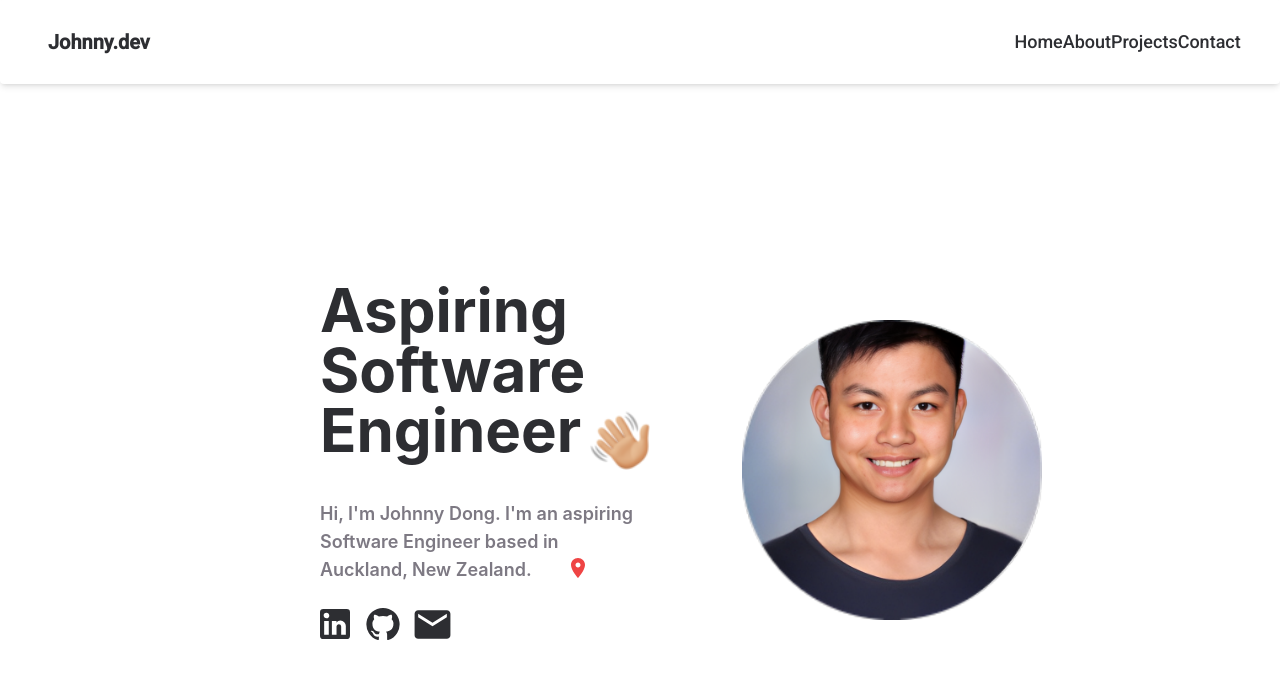
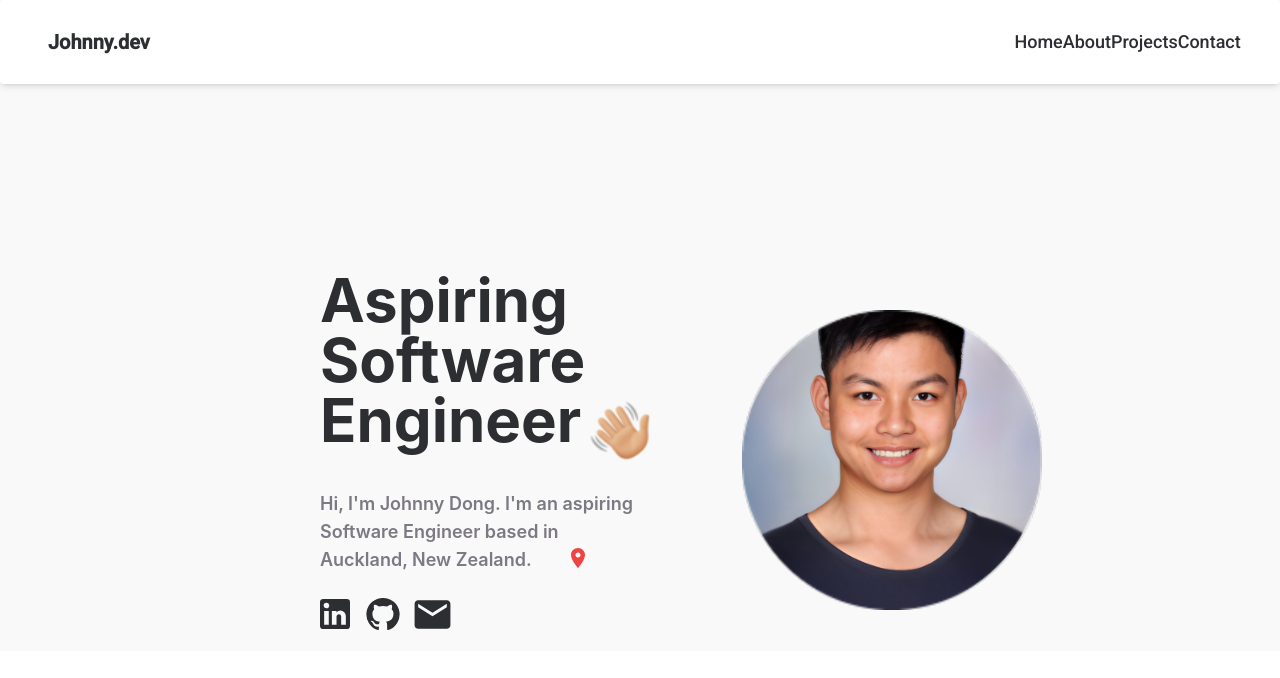
Before and after one commit to imjohnnyy/johnny-dong-portfolio-2023, a React (Create React App) app: page / in a window 1280 px wide. Shown: the top 678 px of the page. Built offline with nearby package versions, Linux system fonts and the light colour scheme.

Commit message:
adjusted background color for home page

```diff
--- a/src/App.css
+++ b/src/App.css
@@ -2,37 +2,7 @@
   text-align: center;
 }
 
-.App-logo {
-  height: 40vmin;
-  pointer-events: none;
+body {
+  padding: 0;
+  margin: 0;
 }
-
-@media (prefers-reduced-motion: no-preference) {
-  .App-logo {
-    animation: App-logo-spin infinite 20s linear;
-  }
-}
-
-.App-header {
-  background-color: #282c34;
-  min-height: 100vh;
-  display: flex;
-  flex-direction: column;
-  align-items: center;
-  justify-content: center;
-  font-size: calc(10px + 2vmin);
-  color: white;
-}
-
-.App-link {
-  color: #61dafb;
-}
-
-@keyframes App-logo-spin {
-  from {
-    transform: rotate(0deg);
-  }
-  to {
-    transform: rotate(360deg);
-  }
-}
--- a/src/pages/Home.js
+++ b/src/pages/Home.js
@@ -8,7 +8,8 @@ import EmailIcon from "@mui/icons-material/Email";
 const Home = () => {
 
   return (
-    <div className={`mx-auto w-3/6 items-center justify-center mt-[280px]`}>
+    <div className={"bg-lightergray w-auto flex"}>
+      <div className={`mx-auto w-3/6 items-center justify-center mt-[110px]`}>
         <div className={"w-3/5 flex item-start mt-40 font-bold text-gray"}>
           <h1 className={"text-6xl text-left"}>Aspiring Software Engineer<img className={" ml-[270px] mt-[-50px] h-[60px] w-[60px]"} src={WavingEmoji} alt="Waving"></img></h1>
 
@@ -59,6 +60,9 @@ const Home = () => {
             }}
             className={"hover:fill-sky-600"}
           />
+
+
+        </div>
       </div>
     </div>
   );
--- a/tailwind.config.js
+++ b/tailwind.config.js
@@ -10,6 +10,7 @@ module.exports = {
         roboto: "'Roboto', sans-serif"
       },
       colors: {
+        lightergray: "#f9f9f9",
         lightgray: "#7d7983",
         gray: "#2d2e32"
       }
```
Lines whose indentation alone changed are shown as unchanged.
